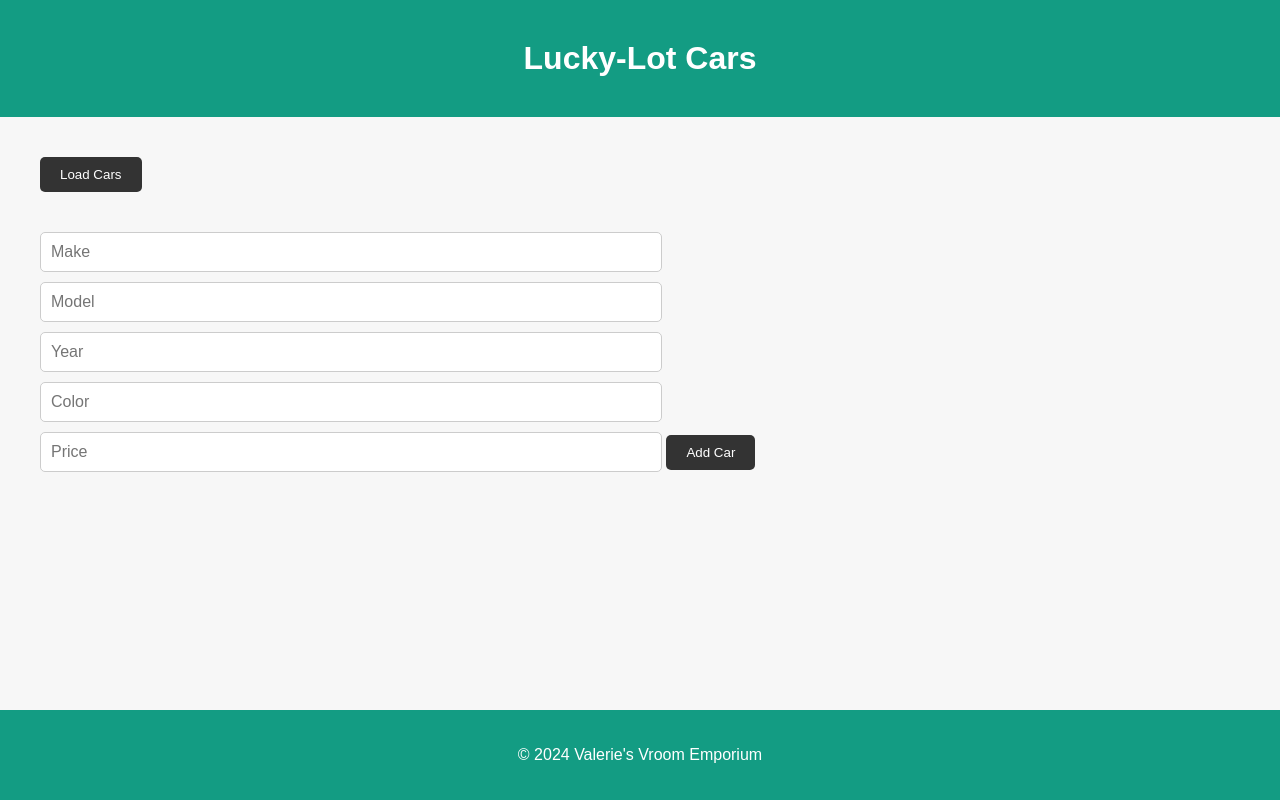
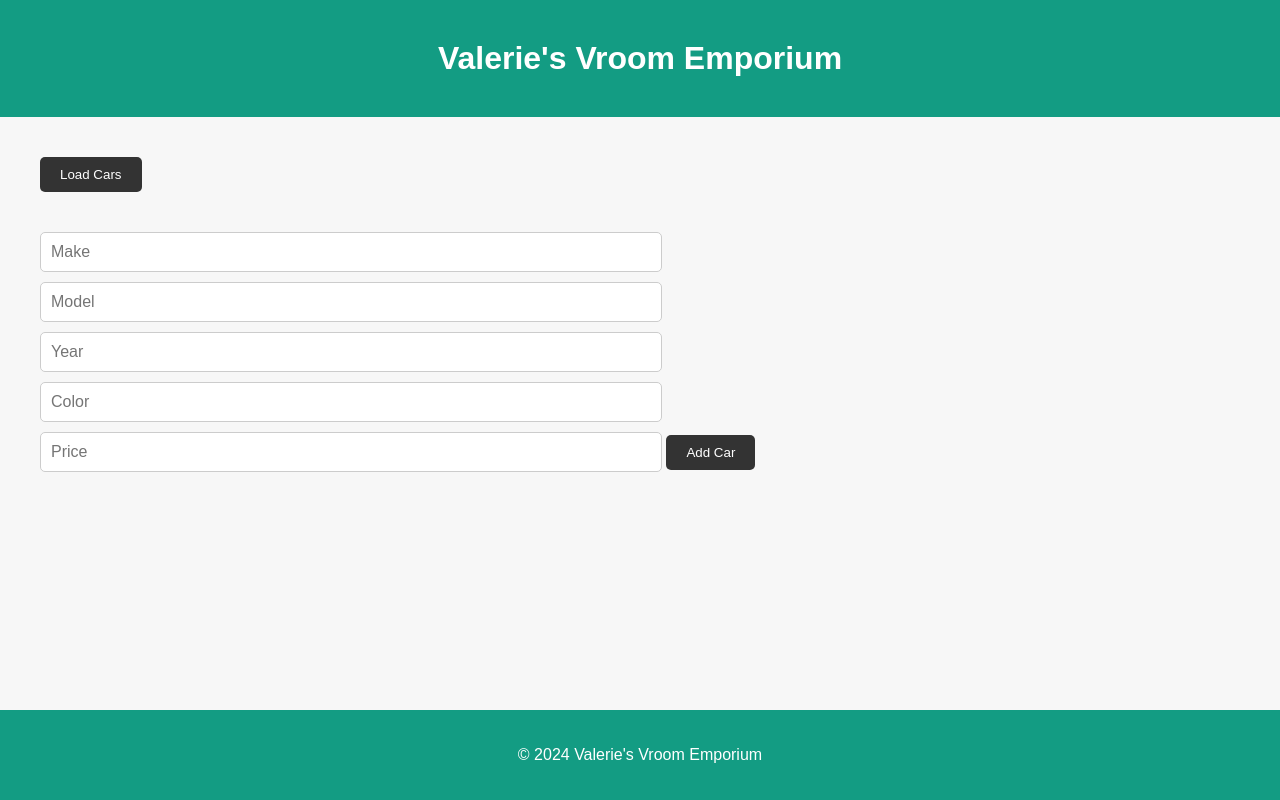
Before and after one commit to ValerieC123/cars-repo, a website: page src/index.html in a window 1280 px wide. Drawn offline with Linux system fonts and the light colour scheme.

Commit message:
3rd commit

```diff
--- a/src/index.html
+++ b/src/index.html
@@ -13,7 +13,7 @@
 <body>
     <header>
         <div class="container">
-            <h1>Lucky-Lot Cars</h1>
+            <h1>Valerie's Vroom Emporium</h1>
         </div>
     </header>
     <main>
```
